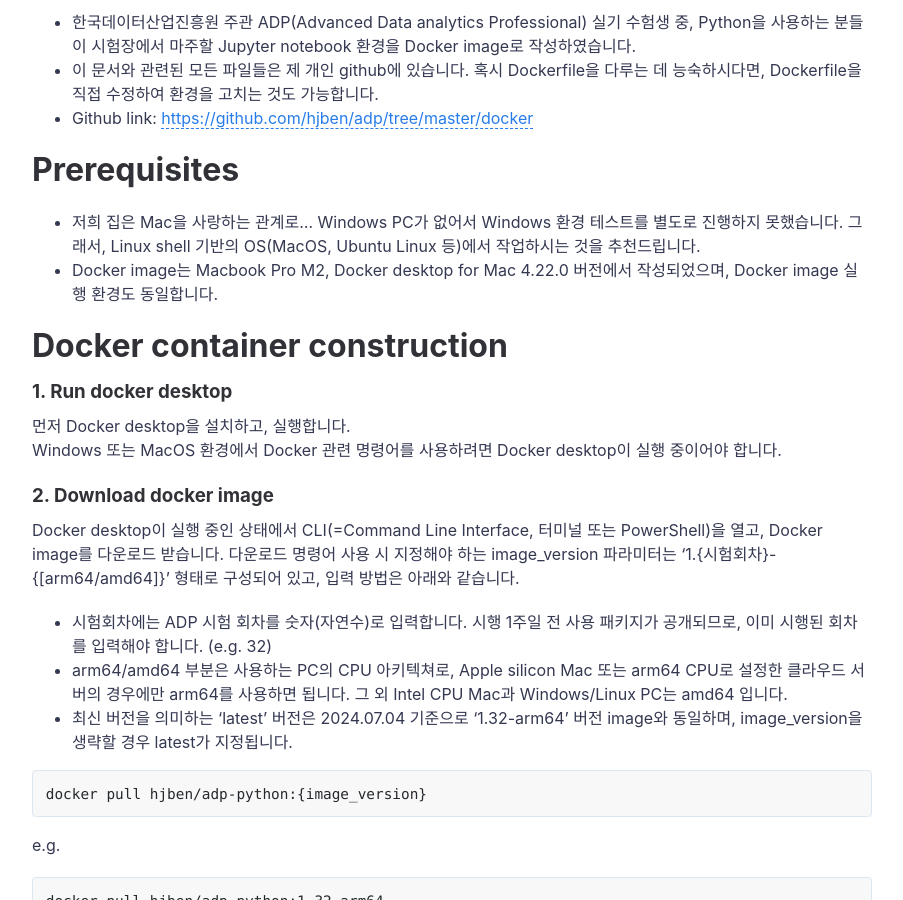
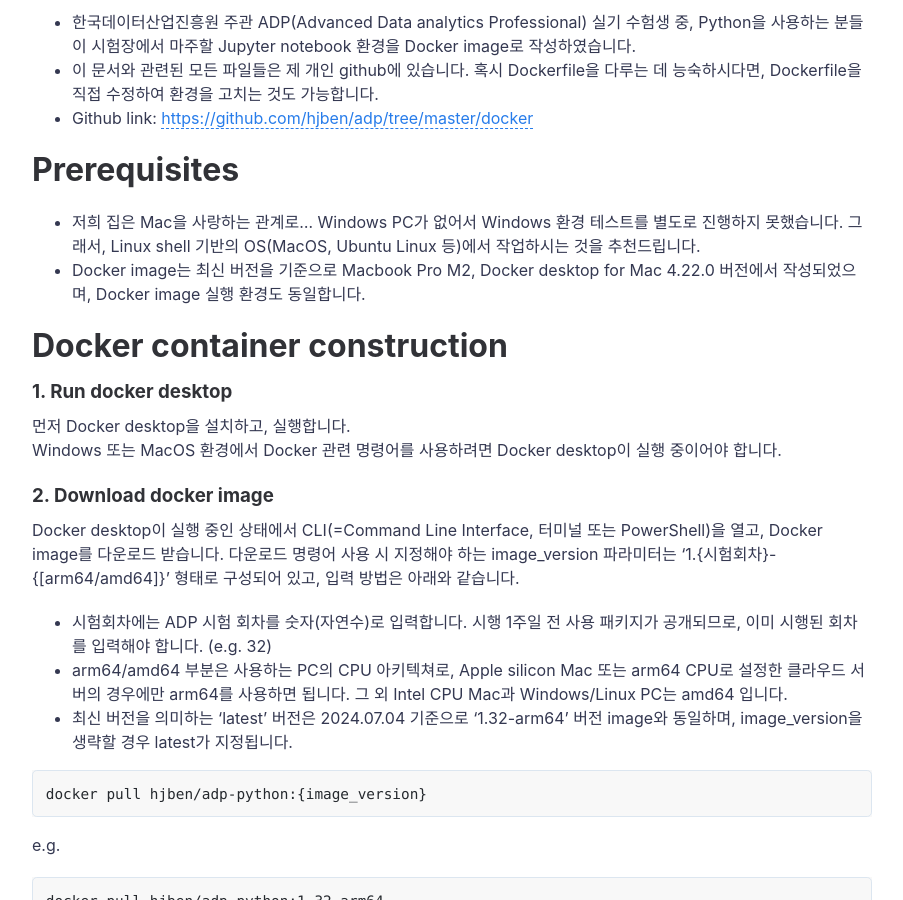
Before and after one commit to hjben/hjben.github.io, a Jekyll site: the page built from _posts/2023-11-25-adp-docker.md, in a window 1280 px wide and 900 px high, scrolled down 710 px. Shown: the whole window, without its empty margins (188-1091 px from the left). Built offline with Jekyll 4.4.1, drawn with Linux system fonts in a browser that asks for light colours; nearby versions of some CDN libraries; comment, search, counter and statistics services are not loaded.

Commit message:
Update 2023-11-25-adp-docker.md

```diff
--- a/_posts/2023-11-25-adp-docker.md
+++ b/_posts/2023-11-25-adp-docker.md
@@ -13,7 +13,7 @@ summary: Docker로 Jupyter notebook 환경 커스터마이징
 
 # Prerequisites
 - 저희 집은 Mac을 사랑하는 관계로... Windows PC가 없어서 Windows 환경 테스트를 별도로 진행하지 못했습니다. 그래서, Linux shell 기반의 OS(MacOS, Ubuntu Linux 등)에서 작업하시는 것을 추천드립니다.
-- Docker image는 Macbook Pro M2, Docker desktop for Mac 4.22.0 버전에서 작성되었으며, Docker image 실행 환경도 동일합니다.
+- Docker image는 최신 버전을 기준으로 Macbook Pro M2, Docker desktop for Mac 4.22.0 버전에서 작성되었으며, Docker image 실행 환경도 동일합니다.
 
 # Docker container construction
 ### 1. Run docker desktop
```
